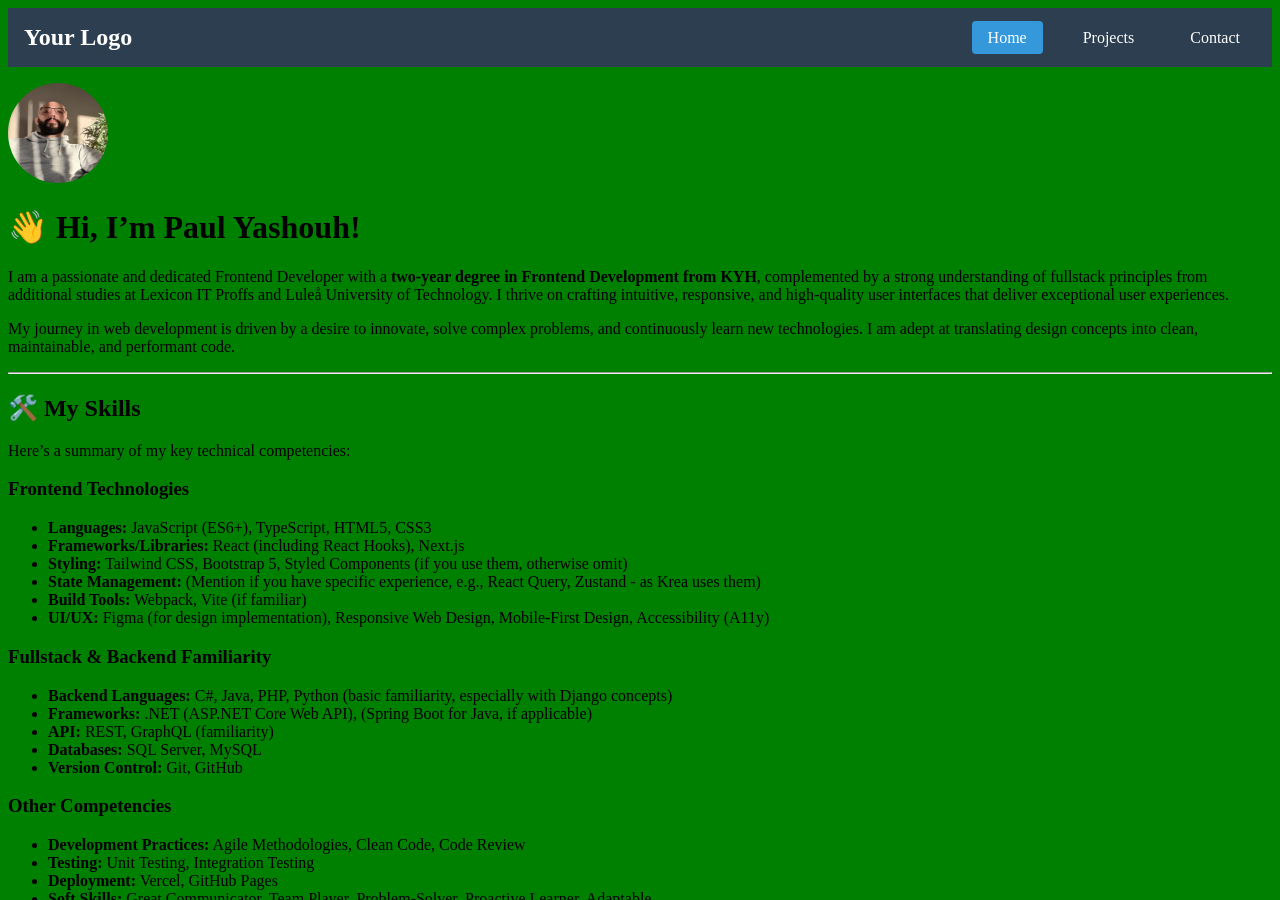
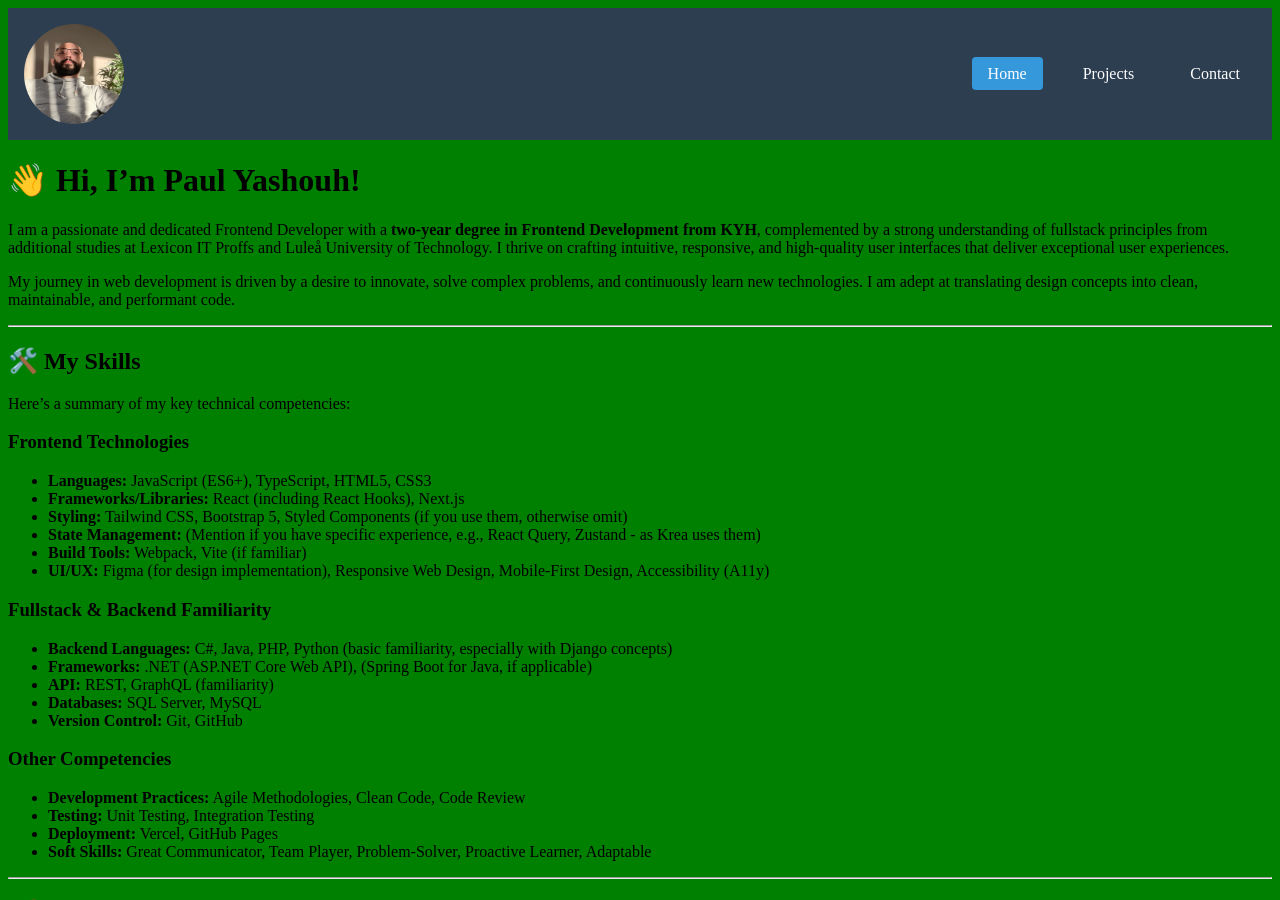
Before and after one commit to payamaya/payamaya.github.io, a Jekyll site: the page built from index.md, in a window 1280 px wide and 900 px high. Built offline with Jekyll 4.4.1, drawn with Linux system fonts in a browser that asks for light colours; our own code applies the rules of GitHub Pages for plain Markdown files.

Commit message:
add the log image

```diff
--- a/_includes/header.html
+++ b/_includes/header.html
@@ -1,7 +1,8 @@
 <header>
   <nav>
     <!-- Add your logo/brand here if needed -->
-    <div class="nav-brand">Your Logo</div>
+    <img src="assets/images/mypic1.jpg" alt="Paul Yashouh's Photo"
+      style="width: 100px; height: 100px; border-radius: 50%;" />
 
     <!-- Hamburger Button -->
     <button class="hamburger" id="hamburger">☰</button>
--- a/index.md
+++ b/index.md
@@ -1,8 +1,6 @@
 ---
 layout: default
 ---
-
-<img src="assets/images/mypic1.jpg" alt="Paul Yashouh's Photo" style="width: 100px; height: 100px; border-radius: 50%;"/>
 
 # 👋 Hi, I'm Paul Yashouh!
 
```
